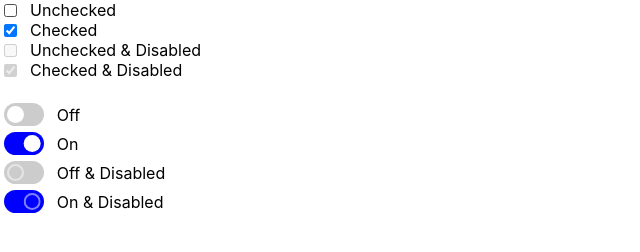
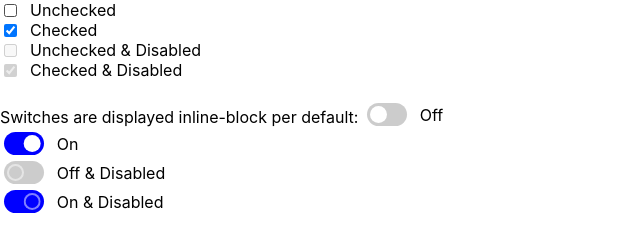
Before and after one commit to alexander-merz/viewsful, a website built with Vite: page index.html in a window 1280 px wide. Shown: the whole page, without its empty margins (0-640 px from the left). Built offline with nearby package versions, Linux system fonts and the light colour scheme.

Commit message:
display switches as inline blocks

```diff
--- a/index.html
+++ b/index.html
@@ -17,9 +17,13 @@
     <br />
 
     <!-- Switches -->
-    <viewsful-switch>Off</viewsful-switch>
+    <span>Switches are displayed inline-block per default: </span
+    ><viewsful-switch>Off</viewsful-switch>
+    <br />
     <viewsful-switch checked>On</viewsful-switch>
+    <br />
     <viewsful-switch disabled>Off & Disabled</viewsful-switch>
+    <br />
     <viewsful-switch checked disabled>On & Disabled</viewsful-switch>
   </body>
 </html>
--- a/packages/design/scss/_reset.scss
+++ b/packages/design/scss/_reset.scss
@@ -1,4 +1,5 @@
 body {
+  box-sizing: border-box;
   font-family: -apple-system, BlinkMacSystemFont, 'Segoe UI', Roboto, Oxygen, Ubuntu, Cantarell,
     'Open Sans', 'Helvetica Neue', sans-serif;
   margin: 0;
--- a/packages/switch/switch.styles.ts
+++ b/packages/switch/switch.styles.ts
@@ -21,6 +21,7 @@
     --highlight-size: 0;
     --isLTR: 1;
 
+    display: inline-block;
     cursor: pointer;
     user-select: none;
     -webkit-tap-highlight-color: transparent;
```
